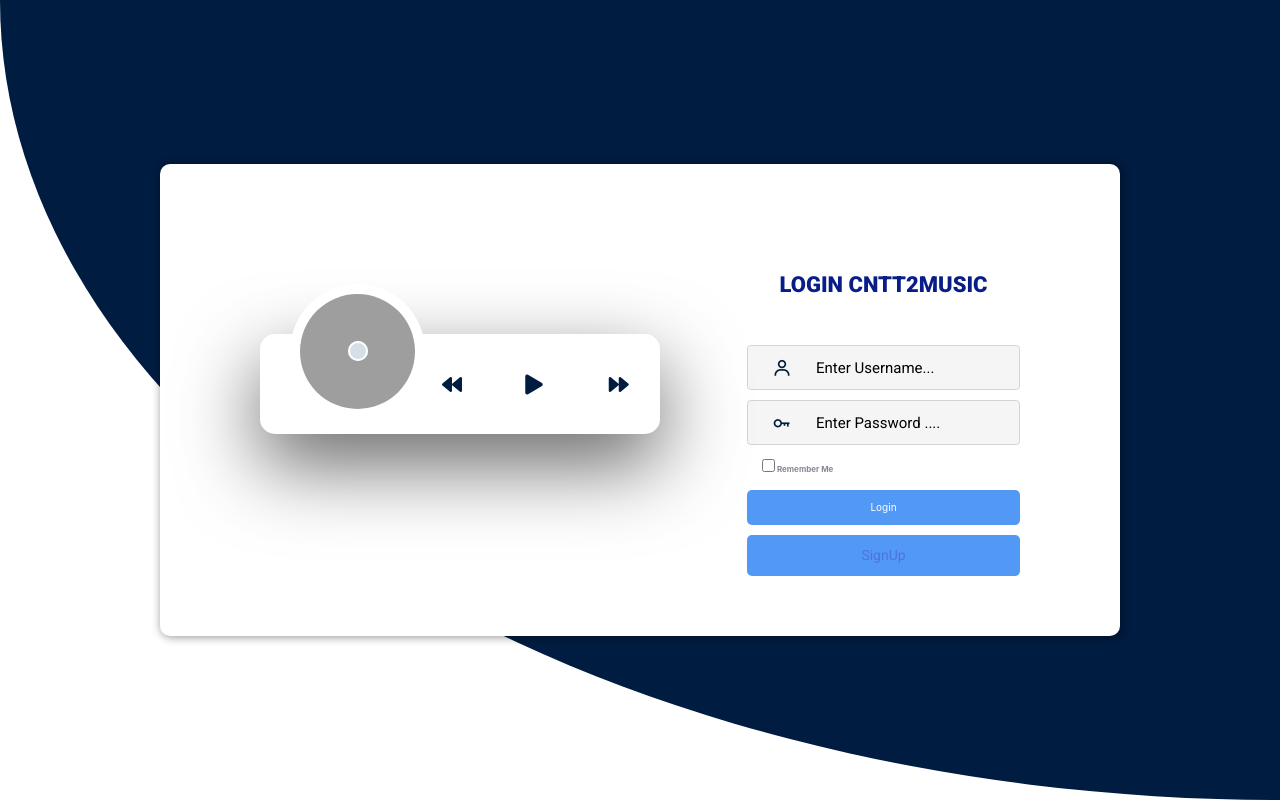
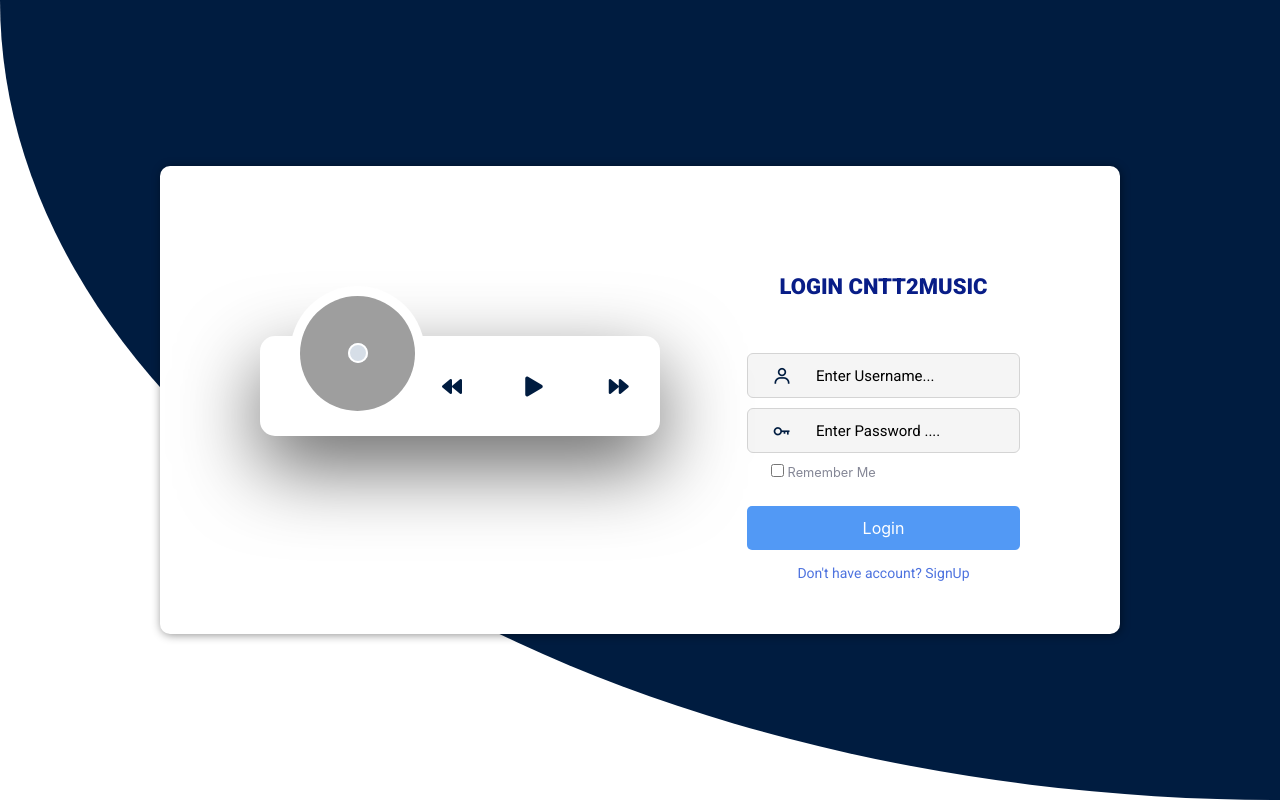
Before and after one commit to hoanganh20042001/Web_Music, an ASP.NET MVC app: template Web_Music/Views/LoginClient/Index.cshtml in a window 1280 px wide. Run offline with ASP.NET Core 8 and stand-ins for ASP.NET MVC 5, Linux system fonts and the light colour scheme; the template is opened without the code that fills it, so the values that code supplies are empty; the project's own start-up code is not run, and a stand-in starts its controllers and pages; some libraries are stand-ins or nearby versions; grey boxes are pictures that could not be loaded.

Commit message:
update template

```diff
--- a/Web_Music/Views/CreateAcc/Create.cshtml
+++ b/Web_Music/Views/CreateAcc/Create.cshtml
@@ -173,9 +173,6 @@
                                 </div>
                                 <hr>
                                 <div class="text-center">
-                                    <a class="small" href="forgot-password.html">Forgot Password?</a>
-                                </div>
-                                <div class="text-center">
                                     <a class="small" href="">
 
                                         @Html.ActionLink("Already have an account? Login!", "Index", "LoginClient")
--- a/Web_Music/Views/LoginClient/Index.cshtml
+++ b/Web_Music/Views/LoginClient/Index.cshtml
@@ -10,11 +10,6 @@
     <meta charset="UTF-8">
     <meta name="viewport" content="width=device-width, initial-scale=1">
 
-    <link rel="stylesheet" type="text/css" href="~/Assets/vendor/bootstrap/css/bootstrap.min.css">
-    <link rel="stylesheet" type="text/css" href="~/Assets/fonts/font-awesome-4.7.0/css/font-awesome.min.css">
-    <link rel="stylesheet" type="text/css" href="~/Assets/vendor/animate/animate.css">
-    <link rel="stylesheet" type="text/css" href="~/Assets/vendor/css-hamburgers/hamburgers.min.css">
-    <link rel="stylesheet" type="text/css" href="~/Assets/vendor/select2/select2.min.css">
     <link rel="stylesheet" type="text/css" href="~/Assets/css/until.css">
     <link rel="stylesheet" type="text/css" href="~/Assets/css/admin1.css" asp-append-version="true">
     <link href="~/Assets/vendor/fontawesome-free/css/all.min.css" rel="stylesheet" type="text/css">
@@ -112,9 +107,10 @@
                     <button type="submit" class="container-login100-form-btn">
                         Login
                     </button>
-                    <button class="container-login100-form-btn">
-                        @Html.ActionLink("SignUp", "Create", "CreateAcc")
-                    </button>
+                    <div class="text-center">
+                        @Html.ActionLink("Don't have account? SignUp", "Create", "CreateAcc")
+                    </div>
+
                 }
 
 
@@ -123,12 +119,8 @@
         </div>
     </div>
     <!--Javascript-->
-    <script src="~/Assets/javaScript/main.js"></script>
     <script src="https://unpkg.com/boxicons@latest/dist/boxicons.js"></script>
-    <script src="~/Assets/vendor/jquery/jquery-3.2.1.min.js"></script>
-    <script src="~/Assets/vendor/bootstrap/js/popper.js"></script>
     <script src="~/Assets/vendor/bootstrap/js/bootstrap.min.js"></script>
-    <script src="~/Assets/vendor/select2/select2.min.js"></script>
 </body>
 
 </html>
```
